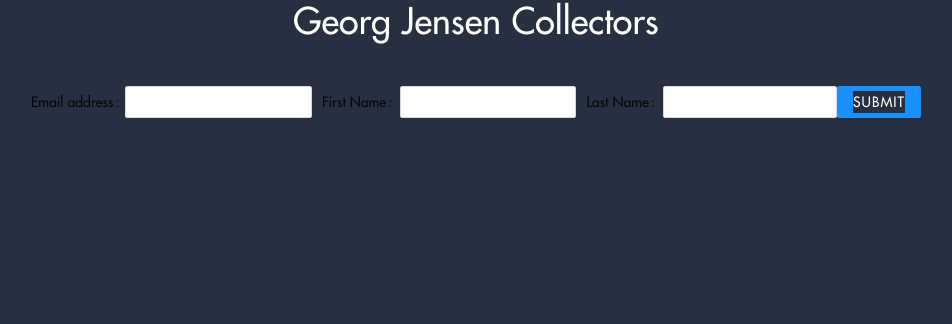
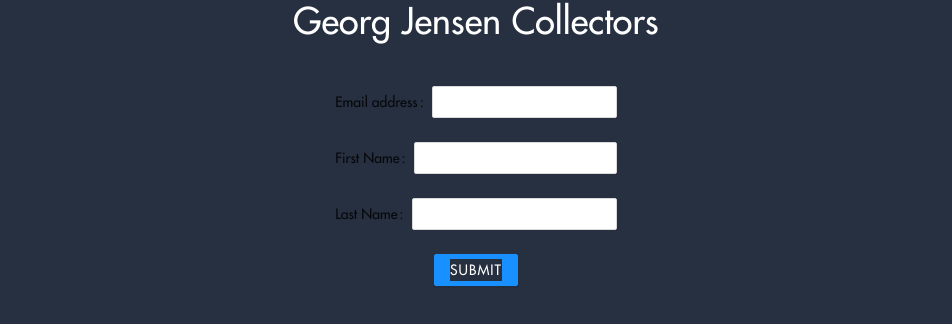
Before and after one commit to JdmJY/GJ-QR-Page, a React (Create React App) app: page / in a window 1280 px wide. Shown: the part 194-518 px from the top of the page, without its empty margins (164-1116 px from the left). Built offline with nearby package versions, Linux system fonts and the light colour scheme.

Commit message:
Little css

```diff
--- a/src/Pages/Landing/Landing.tsx
+++ b/src/Pages/Landing/Landing.tsx
@@ -11,6 +11,7 @@
 import { ShowForm } from '../../Atoms/ShowForm';
 
 export default function Landing() {
+    const [form] = Form.useForm();
     const [signUpForm, setSignUpForm] = useRecoilState(SignUpForm)
     const [showForm, setShowForm] = useRecoilState(ShowForm)
     const [qrcode, setQrcode] = useRecoilState(QrcodeAtom)
@@ -21,7 +22,8 @@
                 email: params.email,
                 firstname: params.firstName,
                 lastname: params.lastName,
-            }})
+            }
+        })
             .then((res) => {
                 res.data.IsLoading = false;
                 setQrcode(res.data);
@@ -40,20 +42,22 @@
         <div className={styles.center}>
 
             <img src={logo} alt="My Happy SVG " width="250px" />
-                    <p style={{fontSize: "36px"}}>Georg Jensen Collectors</p>
+            <p style={{ fontSize: "36px" }}>Georg Jensen Collectors</p>
 
             {
                 showForm ?
 
                     <Form
                         className={styles.form}
-                            name="basic"
-                            labelCol={{ span: 8 }}
-                            wrapperCol={{ span: 16 }}
+                        // name="basic"
+                        // labelCol={{ span: 8 }}
+                        // wrapperCol={{ span: 16 }}
                         initialValues={{ remember: true }}
                         onFinish={onSubmit}
                         autoComplete="off"
+                        form={form}
                     >
+                        <div>
                             <Form.Item name="email" label="Email address">
                                 <Input />
                             </Form.Item>
@@ -64,12 +68,12 @@
                                 <Input />
                             </Form.Item>
                             <Form.Item>
-                                <Space>
+
                                 <Button type="primary" htmlType="submit" className={styles.submitButton}>
                                     Submit
                                 </Button>
-                                </Space>
                             </Form.Item>
+                        </div>
                     </Form>
                     :
                     <Complete />
```
Also changed, not shown: 1 other file (tests, documents, lock files or other folders). Lines whose indentation alone changed are shown as unchanged.
